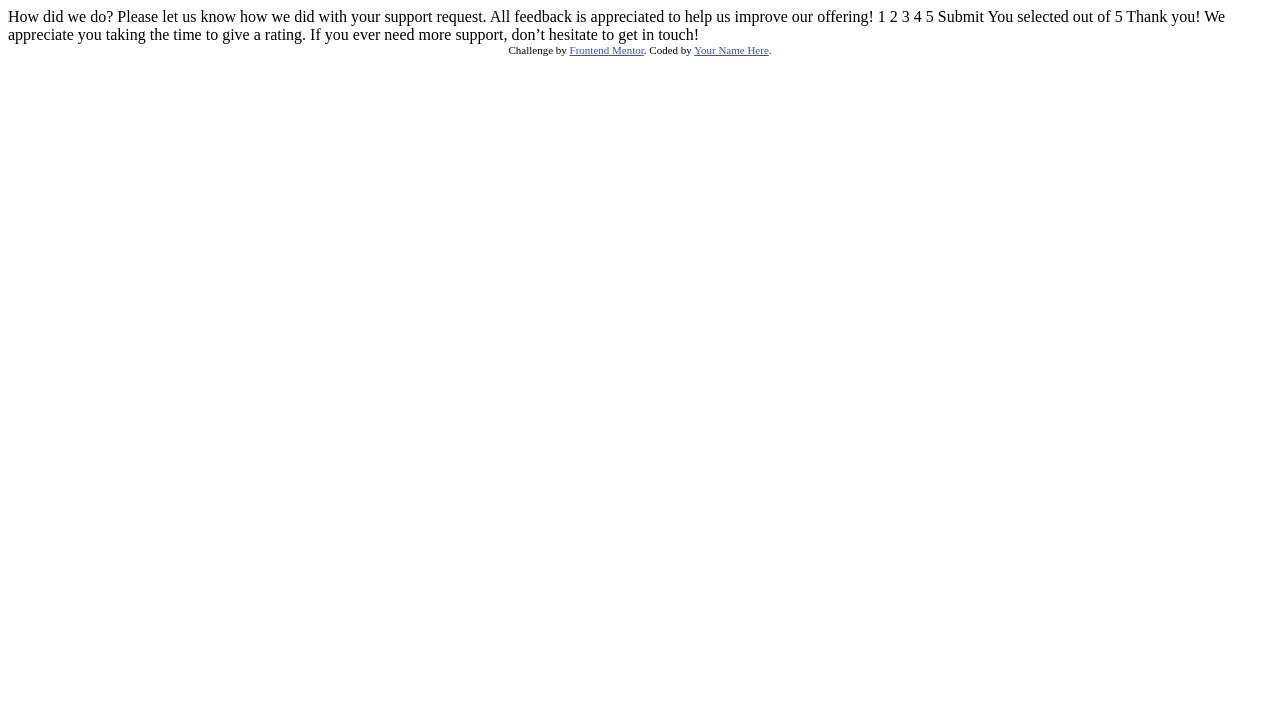
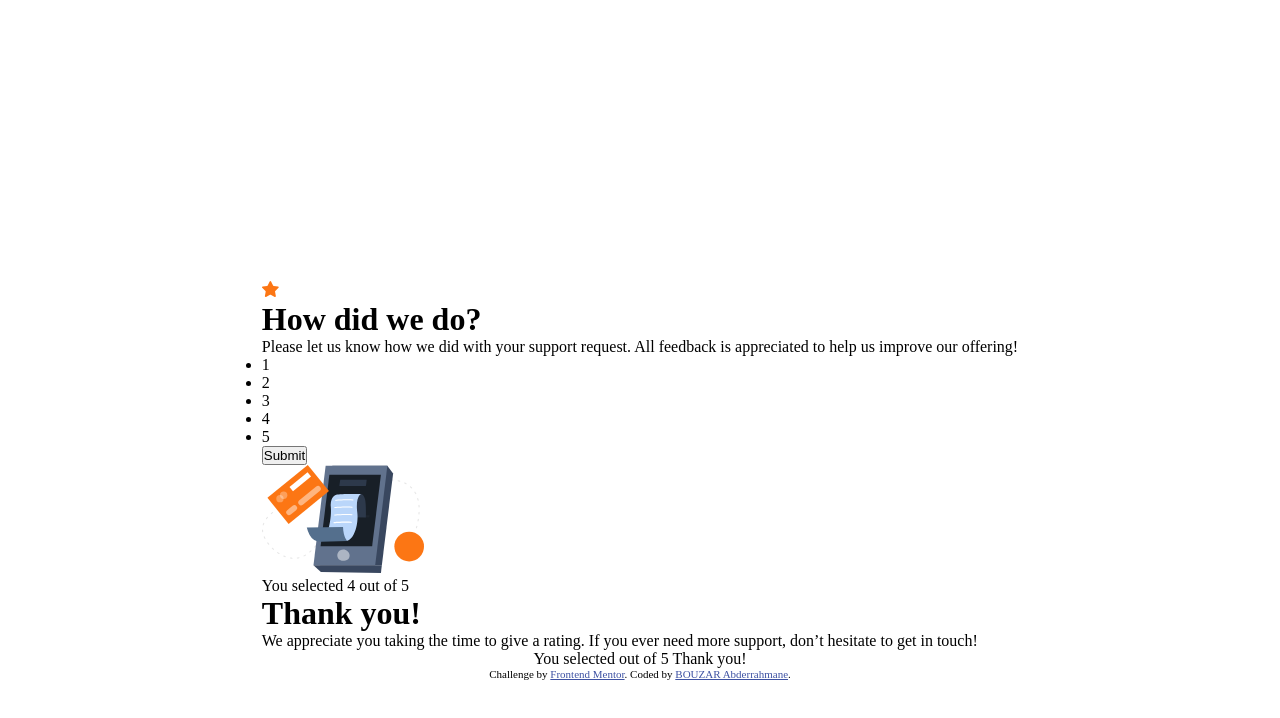
Before and after one commit to AbdouHichem/interactive-rating-component-main, a plain HTML site: page index.html in a window 1280 px wide. Drawn offline with Linux system fonts and the light colour scheme.

Commit message:
add html part

```diff
--- a/css/style.scss
+++ b/css/style.scss
@@ -6,16 +6,19 @@ body {
   align-items: center;
   min-height: 120vh;
   flex-direction: column;
-  background-color: $Cream;
 
 }
 
-
-@media only screen and (min-width: 680px) {
-
+.attribution {
+  font-size: 11px;
+  text-align: center;
 }
 
-@media only screen and (min-width: 1024px) {
+.attribution a {
+  color: hsl(228, 45%, 44%);
+}
 
 
-}
+@media only screen and (min-width: 680px) {}
+
+@media only screen and (min-width: 1024px) {}
--- a/index.html
+++ b/index.html
@@ -1,49 +1,73 @@
 <!DOCTYPE html>
 <html lang="en">
+
 <head>
   <meta charset="UTF-8">
-  <meta name="viewport" content="width=device-width, initial-scale=1.0"> <!-- displays site properly based on user's device -->
+  <meta name="viewport" content="width=device-width, initial-scale=1.0">
+  <!-- displays site properly based on user's device -->
+  <link rel="icon" type="image/png" sizes="32x32" href="./images/favicon-32x32.png">
+  <link rel="stylesheet" href="./css/style.css">
+  <title>Frontend Mentor | Interactive rating component</title>
+</head>
 
-  <link rel="icon" type="image/png" sizes="32x32" href="./images/favicon-32x32.png">
+<body>
+  <main>
+    <!-- Rating state start -->
+    <div class="ratingState">
+      <div class="favIcon">
+        <img src="images/icon-star.svg" alt="star icon">
 
-  <title>Frontend Mentor | Interactive rating component</title>
+      </div>
+      <h1>
+        How did we do?
+      </h1>
+      <p>
+        Please let us know how we did with your support request. All feedback is appreciated
+        to help us improve our offering!
+      </p>
+      <ul>
+        <li>1</li>
+        <li>2</li>
+        <li>3</li>
+        <li>4</li>
+        <li>5</li>
+      </ul>
+      <button>Submit</button>
+    </div>
+    <!-- Rating state end -->
 
-  <!-- Feel free to remove these styles or customise in your own stylesheet 👍 -->
-  <style>
-    .attribution { font-size: 11px; text-align: center; }
-    .attribution a { color: hsl(228, 45%, 44%); }
-  </style>
-</head>
-<body>
+    <!-- Thank you state start -->
+    <div class="thankYouState">
+      <img src="images/illustration-thank-you.svg" alt="thank you illustration" />
+      <div class="rating">
+        You selected 4 out of 5
+      </div>
+      <h1>
+        Thank you!
+      </h1>
+      <p>We appreciate you taking the time to give a rating. If you ever need more support,
+        don’t hesitate to get in touch!</p>
+    </div>
+    <!-- Thank you state end -->
+  </main>
 
-  <!-- Rating state start -->
 
-  How did we do?
 
-  Please let us know how we did with your support request. All feedback is appreciated
-  to help us improve our offering!
 
-  1 2 3 4 5
-
-  Submit
-
-  <!-- Rating state end -->
-
-  <!-- Thank you state start -->
-
-  You selected <!-- Add rating here --> out of 5
+  You selected
+  <!-- Add rating here --> out of 5
 
   Thank you!
 
-  We appreciate you taking the time to give a rating. If you ever need more support,
-  don’t hesitate to get in touch!
 
-  <!-- Thank you state end -->
+
+
 
 
   <div class="attribution">
     Challenge by <a href="https://www.frontendmentor.io?ref=challenge" target="_blank">Frontend Mentor</a>.
-    Coded by <a href="#">Your Name Here</a>.
+    Coded by <a href="https://github.com/AbdouHichem">BOUZAR Abderrahmane</a>.
   </div>
 </body>
+
 </html>
```
Also changed, not shown: css/style.css, 1 other file.
